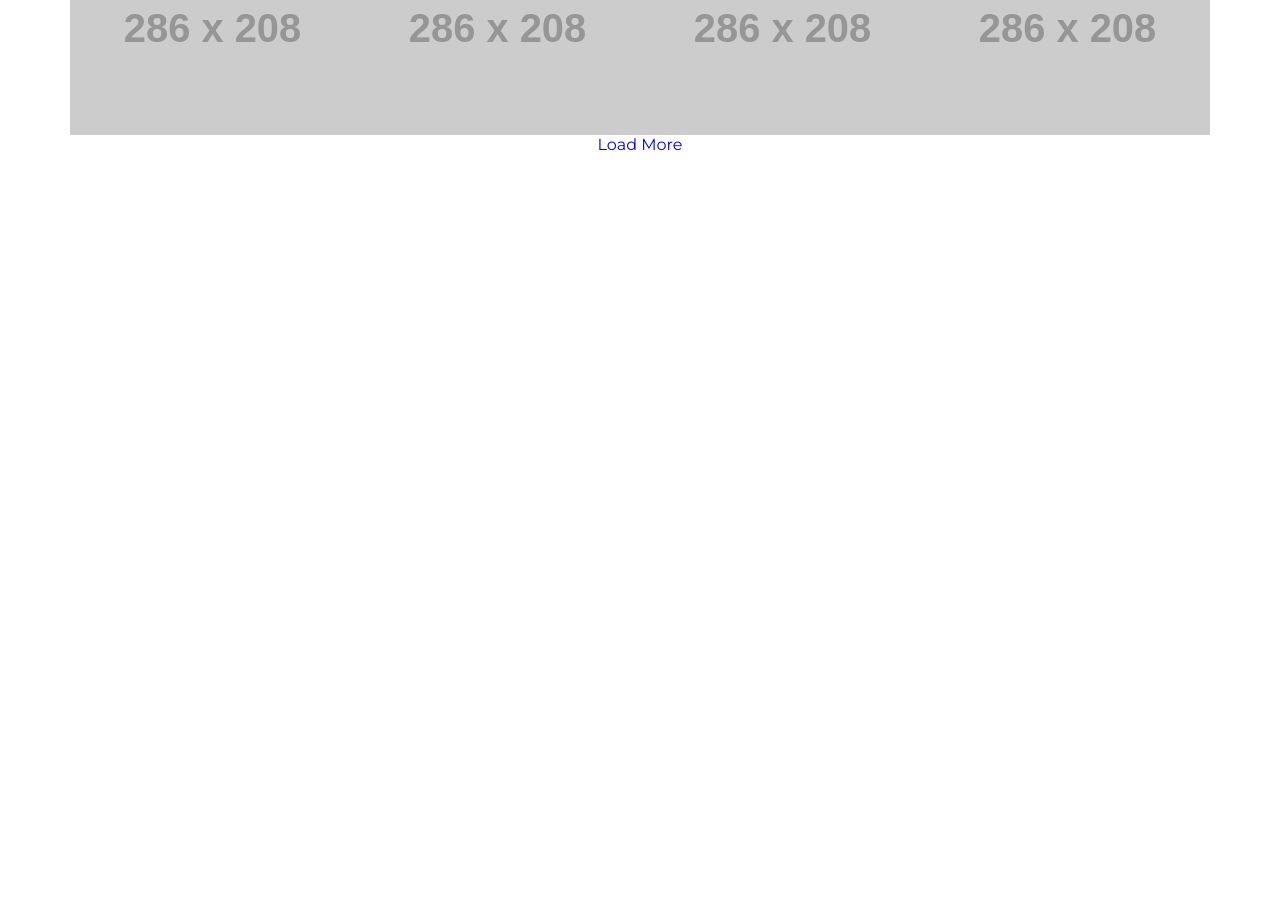
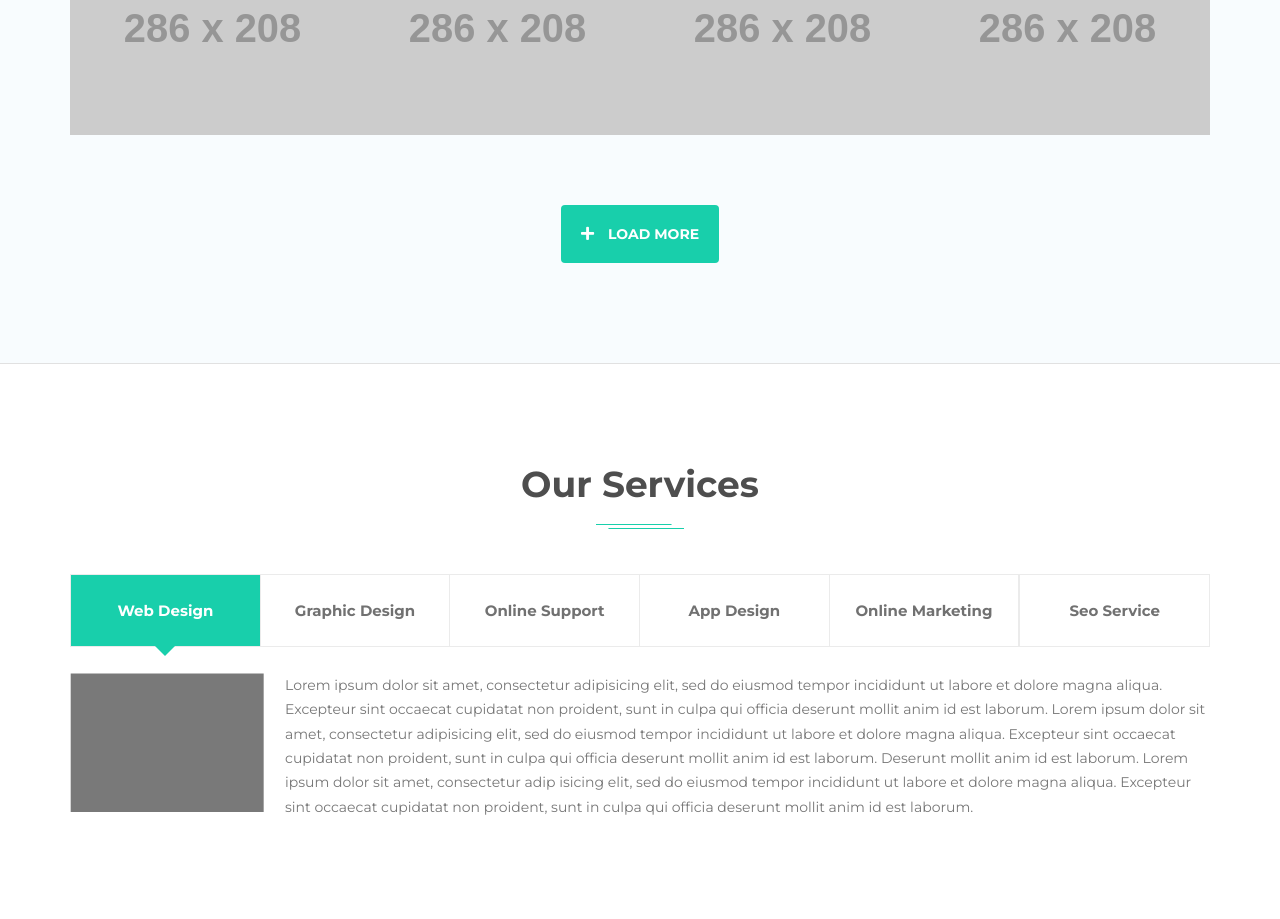
Before and after one commit to kuharenko-olya/Ham, a website: page public/index.html in a window 1280 px wide. Shown: the part 3660-4579 px from the top of the page. Before the commit the page ends 3914 px from the top, so only its background shows below. Drawn offline with Linux system fonts and the light colour scheme; placeholder pictures from the web are drawn by us.

Commit message:
добавила секцию сервисы

```diff
--- a/public/index.html
+++ b/public/index.html
@@ -46,7 +46,6 @@
                     <h2>we are creative</h2>
                     <h3>Just Buy And Enjoy These Awesome Features</h3>
                 </div>
-
 
                 <div class="actions">
                     <a href="#" class="button">EXPLORE NOW</a>
@@ -99,12 +98,12 @@
         </div>
     </header>
 
+
     <section class="features">
         <div class="container">
             <h2>Creative Amazing Features</h2>
 
             <div class="grid">
-
                 <div class="item">
                     <div class="icon-with-title">
                         <i class="fas fa-leaf"></i>
@@ -175,7 +174,6 @@
     </section>
 
 
-
     <section class="our-company">
         <div class="container">
             <div class="company-container">
@@ -221,7 +219,6 @@
     </section>
 
 
-
     <section class="our-work">
         <div class="container">
             <h2>Our Amazing Work</h2>
@@ -233,52 +230,7 @@
                 <div>Wordpress</div>
             </div>
 
-
             <div class="grid">
-                <div class="item">
-                    <img src="https://via.placeholder.com/286x208" alt="image">
-                    <div class="details">
-                        <div class="icon"><i class="fas fa-link"></i>
-                            <i class="fas fa-search"></i></div>
-                        <div class="title">creative design</div>
-                        <div class="desc">Web Design</div>
-                    </div>
-                </div>
-
-
-                <div class="item">
-                    <img src="https://via.placeholder.com/286x208" alt="image">
-                    <div class="details">
-                        <div class="icon"><i class="fas fa-link"></i>
-                            <i class="fas fa-search"></i></div>
-                        <div class="title">creative design</div>
-                        <div class="desc">Web Design</div>
-                    </div>
-                </div>
-
-
-                <div class="item">
-                    <img src="https://via.placeholder.com/286x208" alt="image">
-                    <div class="details">
-                        <div class="icon"><i class="fas fa-link"></i>
-                            <i class="fas fa-search"></i></div>
-                        <div class="title">creative design</div>
-                        <div class="desc">Web Design</div>
-                    </div>
-                </div>
-
-
-                <div class="item">
-                    <img src="https://via.placeholder.com/286x208" alt="image">
-                    <div class="details">
-                        <div class="icon"><i class="fas fa-link"></i>
-                            <i class="fas fa-search"></i></div>
-                        <div class="title">creative design</div>
-                        <div class="desc">Web Design</div>
-                    </div>
-                </div>
-
-
                 <div class="item">
                     <img src="https://via.placeholder.com/286x208" alt="image">
                     <div class="details">
@@ -298,17 +250,6 @@
                         <div class="desc">Web Design</div>
                     </div>
                 </div>
-
-                <div class="item">
-                    <img src="https://via.placeholder.com/286x208" alt="image">
-                    <div class="details">
-                        <div class="icon"><i class="fas fa-link"></i>
-                            <i class="fas fa-search"></i></div>
-                        <div class="title">creative design</div>
-                        <div class="desc">Web Design</div>
-                    </div>
-                </div>
-
 
                 <div class="item">
                     <img src="https://via.placeholder.com/286x208" alt="image">
@@ -361,19 +302,90 @@
                     </div>
                 </div>
 
+                <div class="item">
+                    <img src="https://via.placeholder.com/286x208" alt="image">
+                    <div class="details">
+                        <div class="icon"><i class="fas fa-link"></i>
+                            <i class="fas fa-search"></i></div>
+                        <div class="title">creative design</div>
+                        <div class="desc">Web Design</div>
+                    </div>
+                </div>
 
-                <a href="#" class="button">Load More</a>
+                <div class="item">
+                    <img src="https://via.placeholder.com/286x208" alt="image">
+                    <div class="details">
+                        <div class="icon"><i class="fas fa-link"></i>
+                            <i class="fas fa-search"></i></div>
+                        <div class="title">creative design</div>
+                        <div class="desc">Web Design</div>
+                    </div>
+                </div>
+
+                <div class="item">
+                    <img src="https://via.placeholder.com/286x208" alt="image">
+                    <div class="details">
+                        <div class="icon"><i class="fas fa-link"></i>
+                            <i class="fas fa-search"></i></div>
+                        <div class="title">creative design</div>
+                        <div class="desc">Web Design</div>
+                    </div>
+                </div>
+
+                <div class="item">
+                    <img src="https://via.placeholder.com/286x208" alt="image">
+                    <div class="details">
+                        <div class="icon"><i class="fas fa-link"></i>
+                            <i class="fas fa-search"></i></div>
+                        <div class="title">creative design</div>
+                        <div class="desc">Web Design</div>
+                    </div>
+                </div>
+
+                <div class="item">
+                    <img src="https://via.placeholder.com/286x208" alt="image">
+                    <div class="details">
+                        <div class="icon"><i class="fas fa-link"></i>
+                            <i class="fas fa-search"></i></div>
+                        <div class="title">creative design</div>
+                        <div class="desc">Web Design</div>
+                    </div>
+                </div>
+
+                <a href="#" class="button"><i class="fas fa-plus"></i>
+                    Load More
+                </a>
+
+            </div>
+        </div>
+    </section>
 
 
+    <section class="our-services">
+        <div class="container">
+            <h2>Our Services</h2>
+            <div class="tab-container">
+                <div class="tabs">
+                    <div class="active">Web Design</div>
+                    <div>Graphic Design</div>
+                    <div>Online Support</div>
+                    <div>App Design</div>
+                    <div>Online Marketing</div>
+                    <div>Seo Service</div>
+                </div>
+                <div class="tab-content">
+                    <div class="content-item">
+                        <div class="image">
+                            <img src="img/Image_Here.png" alt="image">
+                        </div>
+                        <div class="desc">Lorem ipsum dolor sit amet, consectetur adipisicing elit, sed do eiusmod tempor incididunt ut labore et dolore magna aliqua. Excepteur sint occaecat cupidatat non proident, sunt in culpa qui officia deserunt mollit anim id est laborum. Lorem ipsum dolor sit amet, consectetur adipisicing elit, sed do eiusmod tempor incididunt ut labore et dolore magna aliqua. Excepteur sint occaecat cupidatat non proident, sunt in culpa qui officia deserunt mollit anim id est laborum. Deserunt mollit anim id est laborum. Lorem ipsum dolor sit amet, consectetur adip isicing elit, sed do eiusmod tempor incididunt ut labore et dolore magna aliqua. Excepteur sint occaecat cupidatat non proident, sunt in culpa qui officia deserunt mollit anim id est laborum.</div>
+                    </div>
+                </div>
             </div>
+        </div>
+    </section>
 
 
-
-
-
-
-        </div>
-    </section>
 
 
 
--- a/sass/_our-work.scss
+++ b/sass/_our-work.scss
@@ -1,5 +1,7 @@
 .our-work {
     padding: 100px 0px;
+    background-color: #f8fcfe;
+    border-bottom: 1px solid #e1e1e1;
 
     .filters {
         @include row;
@@ -69,16 +71,18 @@
                 right: 0;
                 top: 0;
                 bottom: 0;
-                height: 0px;
                 align-items: center;
                 background-color: $second-color;
                 justify-content: center;
                 display: none;
+                opacity: 0;
+                transition: opacity .25s linear;
 
 
                 &:hover {
                     border: 1px solid $primary-color;
                     border-top: 3px solid $primary-color;
+                    opacity: 1;
                 }
 
                 .title {
@@ -122,5 +126,21 @@
                 }
             }
         }
+
+        a.button {
+            margin-top: 70px;
+            border-radius: 4px;
+            background-color: $primary-color;
+            color: $second-color;
+            font-size: 14px;
+            font-weight: 700;
+            text-transform: uppercase;
+            padding: 20px 20px;
+
+            i {
+                padding-right: 10px;
+                font-size: 15px;
+            }
+        }
     }
 }
--- /dev/null
+++ b/sass/_services.scss
@@ -0,0 +1,86 @@
+.our-services {
+    padding: 100px 0px;
+
+
+
+    .tab-container {
+        margin-top: 70px;
+
+        .tabs {
+            @include row;
+            justify-content: center;
+
+            div {
+                border: 1px solid #ebebeb;
+                padding: 26px 0px;
+                color: $fourth-color;
+                font-size: 15px;
+                font-weight: 600;
+                position: relative;
+                width: 100%;
+                text-align: center;
+                cursor: pointer;
+                transition: background-color .5s linear;
+
+                &.active {
+                    color: $second-color;
+                    background-color: $primary-color;
+
+                    &::after {
+                        content: " ";
+                        position: absolute;
+                        margin: 0 auto;
+                        width: 10px;
+                        bottom: -20px;
+                        border: 10px solid transparent;
+                        border-top: 10px solid $primary-color;
+                        margin: 0 auto;
+                        width: 0px;
+                        left: 0;
+                        right: 0;
+                    }
+                }
+
+                &:hover {
+                    color: $second-color;
+                    background-color: $primary-color;
+                }
+            }
+
+            div:nth-child(2) {
+                border-left: none;
+                border-right: none;
+            }
+
+            div:nth-child(4) {
+                border-left: none;
+                border-right: none;
+            }
+
+
+        }
+
+        .tab-content {
+            margin-top: 26px;
+
+            .content-item {
+                @include row;
+
+                .image {
+                    width: 194px;
+                    height: 140px;
+                    margin-right: 21px;
+                }
+
+                .desc {
+                    color: #777777;
+                    font-size: 14px;
+                    font-weight: 400;
+                    line-height: 24.39px;
+                }
+
+            }
+
+        }
+    }
+}
--- a/sass/main.scss
+++ b/sass/main.scss
@@ -6,3 +6,4 @@
 @import '_responsive';
 @import '_our-company';
 @import '_our-work';
+@import '_services';
```
Also changed, not shown: public/css/main.css, public/img/Image_Here.png (added).
